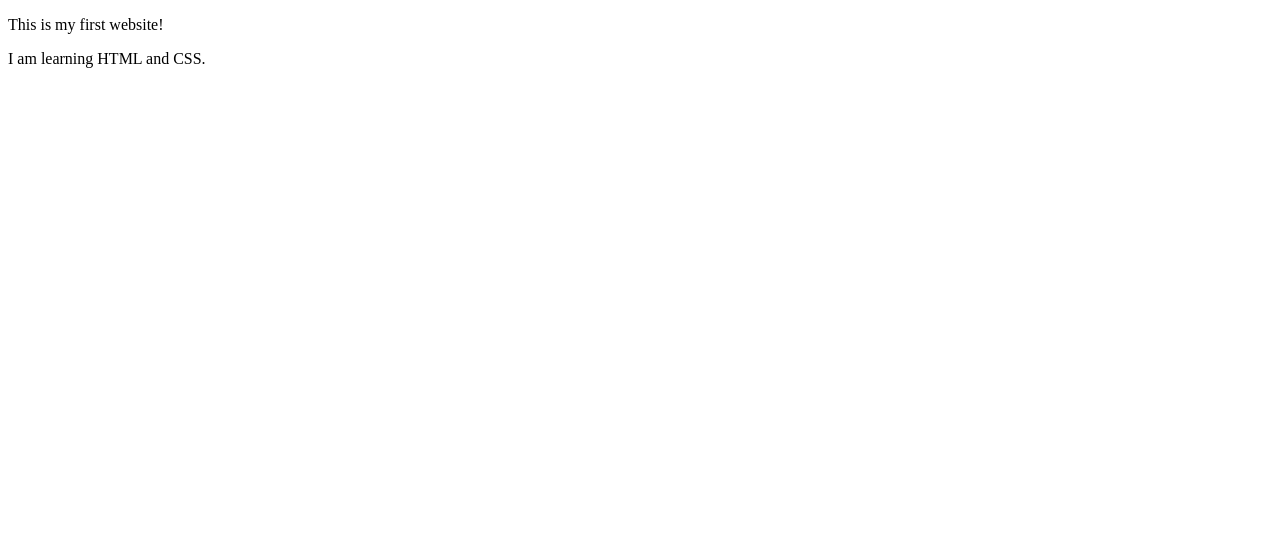
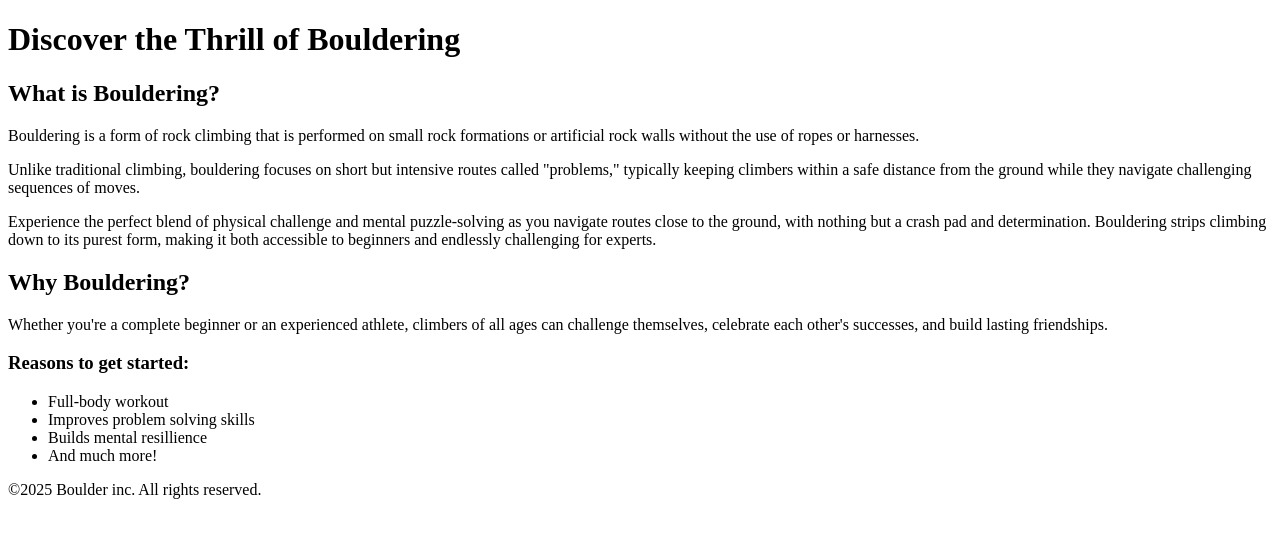
Before and after one commit to CMGonzalez02/HTML-CSS, a plain HTML site: page MyFirstProject/index.html in a window 1280 px wide. Drawn offline with Linux system fonts and the light colour scheme.

Commit message:
Update index.html

```diff
--- a/MyFirstProject/index.html
+++ b/MyFirstProject/index.html
@@ -5,7 +5,25 @@
     </head>
 
     <body>
-        <p>This is my first website!</p>
-        <p>I am learning HTML and CSS.</p>
+        <h1>Discover the Thrill of Bouldering</h1>
+
+        <h2>What is Bouldering?</h2>
+        <p>Bouldering is a form of rock climbing that is performed on small rock formations or artificial rock walls without the use of ropes or harnesses. </p>
+        <p>Unlike traditional climbing, bouldering focuses on short but intensive routes called "problems," typically keeping climbers within a safe distance from the ground while they navigate challenging sequences of moves.</p>
+        <p>Experience the perfect blend of physical challenge and mental puzzle-solving as you navigate routes close to the ground, with nothing but a crash pad and determination. Bouldering strips climbing down to its purest form, making it both accessible to beginners and endlessly challenging for experts.</p>
+
+        <h2>Why Bouldering?</h2>
+        <p>Whether you're a complete beginner or an experienced athlete, climbers of all ages can challenge themselves, celebrate each other's successes, and build lasting friendships.</p>
+
+        <h3>Reasons to get started:</h3>
+        <ul>
+            <li>Full-body workout</li>
+            <li>Improves problem solving skills</li>
+            <li>Builds mental resillience</li>
+            <li>And much more!</li>
+        </ul>
+        <p></p>
+
+        <p>©2025 Boulder inc. All rights reserved.</p>
     </body>
 </html>
```
